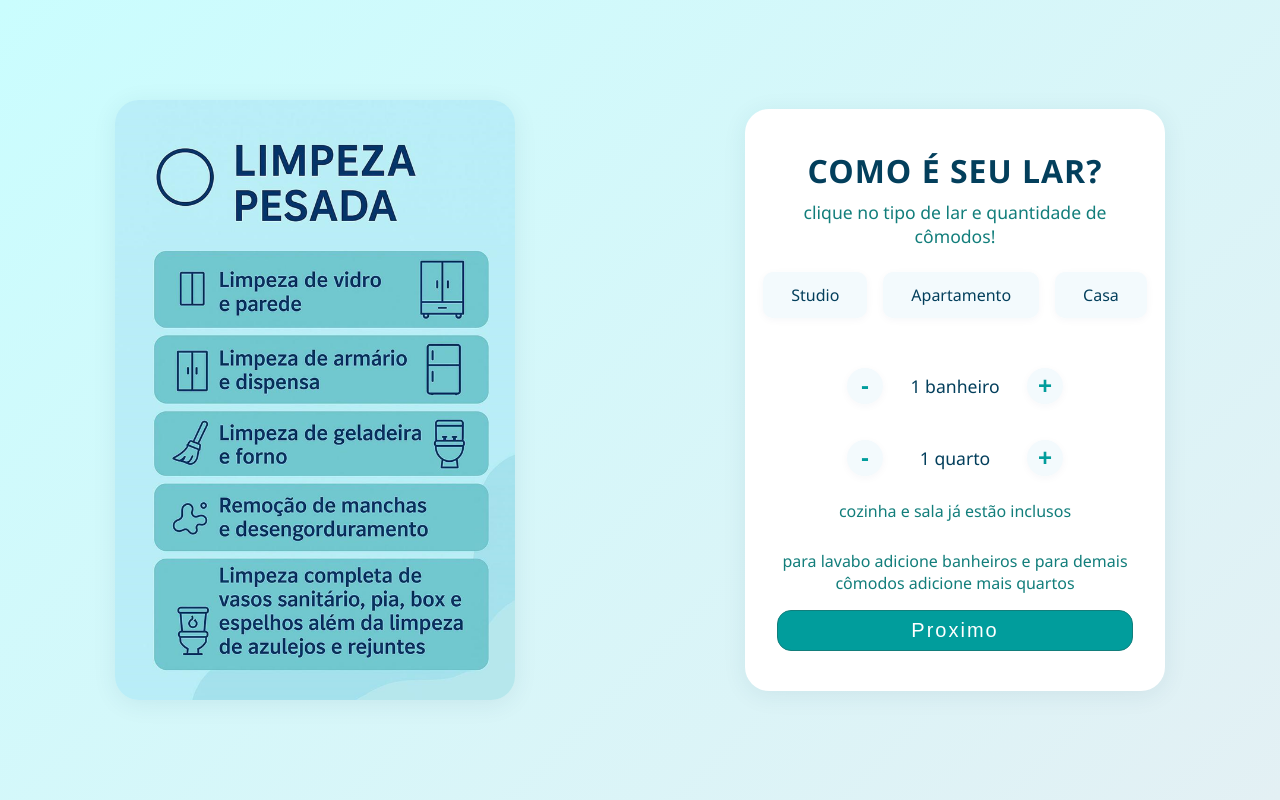
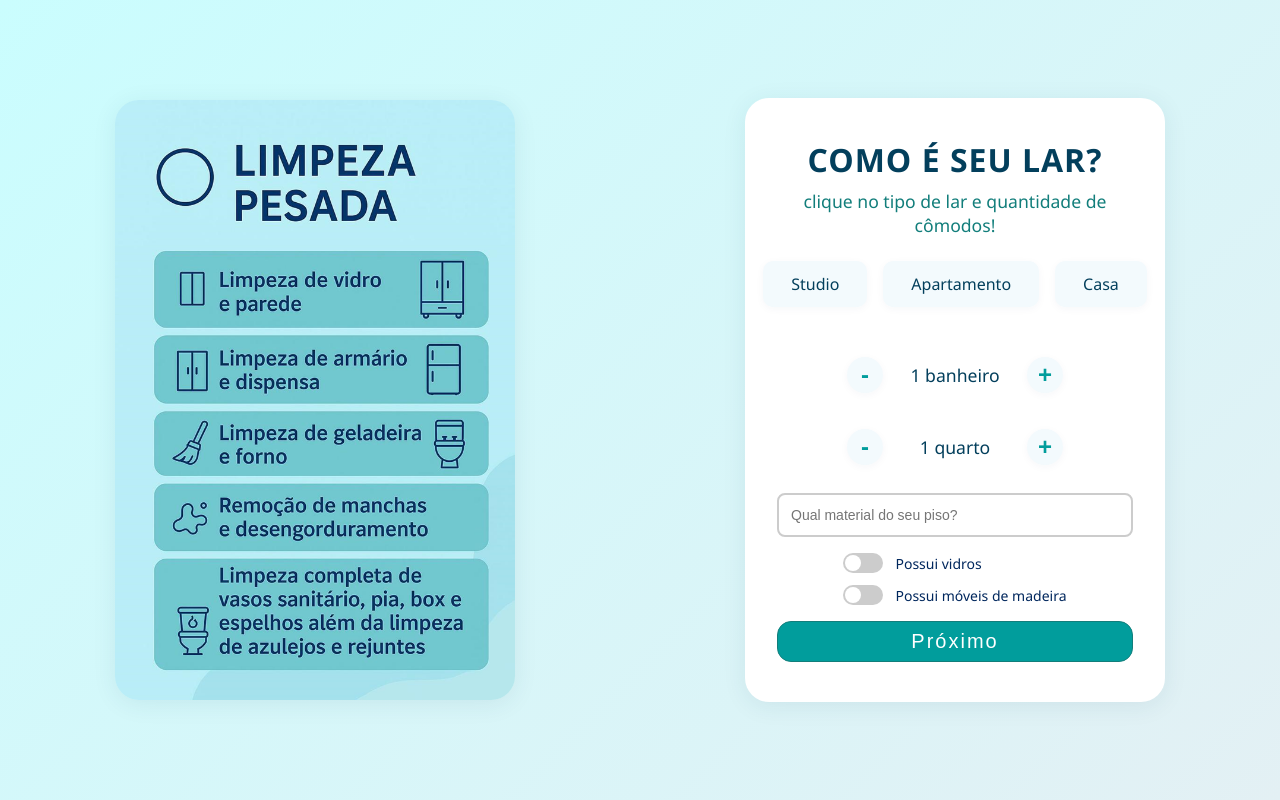
Before and after one commit to aldopedro/sumiclean, a Next.js app: page /home/pesada in a window 1280 px wide. Built offline with nearby package versions, Linux system fonts and the light colour scheme.

Commit message:
Ajustes layout

```diff
--- a/src/app/getway/pagamento/page.tsx
+++ b/src/app/getway/pagamento/page.tsx
@@ -2,6 +2,7 @@
 import { useRouter } from 'next/navigation';
 import { useState } from 'react';
 import styles from './page.module.css';
+import Image from 'next/image';
 
 export default function Pagamento() {
     const router = useRouter();
@@ -60,7 +61,7 @@ export default function Pagamento() {
 
           {pagamentoSelecionado === 'pix' && (
             <div className={styles.pixContainer}>
-              <img src="/qrcode.png" alt="QR Code Pix" className={styles.qrCode} />
+              <Image src="/qrcode.png" alt="QR Code Pix" className={styles.qrCode} />
               <p>Escaneie o QR Code para pagar via Pix</p>
             </div>
           )}
--- a/src/app/home/leve/leve.module.css
+++ b/src/app/home/leve/leve.module.css
@@ -8,10 +8,10 @@
 }
 
 .background {
-    background-image: url('/limpezaleve.png');
-    width: 400px;
-    height: 600px;
-    background-repeat: no-repeat;
+  background-image: url('/limpezaleve.png');
+  width: 400px;
+  height: 600px;
+  background-repeat: no-repeat;
   background-size: cover;
   background-position: center;
   border-radius: 24px;
@@ -79,7 +79,7 @@
   box-shadow: 0 2px 8px rgba(3, 63, 92, 0.04);
 }
 
-.typeButton input:checked + span {
+.typeButton input:checked+span {
   background: #019d9c;
   color: #fff;
   box-shadow: 0 4px 16px rgba(1, 157, 156, 0.10);
@@ -138,15 +138,84 @@
   margin-top: 16px;
 }
 
+.extraOptions {
+  display: flex;
+  flex-direction: column;
+  gap: 12px;
+  margin-top: 16px;
+}
+
+.switch {
+  display: flex;
+  align-items: center;
+  gap: 12px;
+  cursor: pointer;
+  user-select: none;
+}
+
+.switch input {
+  display: none;
+}
+
+/* Faixa do switch */
+.slider {
+  position: relative;
+  width: 40px;
+  height: 20px;
+  background-color: #ccc;
+  border-radius: 20px;
+  transition: background-color 0.3s;
+}
+
+/* Bolinha dentro */
+.slider::before {
+  content: "";
+  position: absolute;
+  height: 16px;
+  width: 16px;
+  left: 2px;
+  bottom: 2px;
+  background-color: white;
+  border-radius: 50%;
+  transition: transform 0.3s;
+}
+
+/* Quando marcado, muda cor e desliza */
+.switch input:checked + .slider {
+  background-color: #019d9c;
+}
+
+.switch input:checked + .slider::before {
+  transform: translateX(20px);
+}
+
+.switchText {
+  font-size: 14px;
+}
+.inputText {
+  width: 100%;
+  padding: 12px;
+  margin-top: 10px;
+  border: 2px solid #ccc;
+  border-radius: 8px;
+  font-size: 14px;
+}
+.inputText:focus {
+  outline: none;
+  border-color: #019d9c;
+}
+
 @media (max-width: 600px) {
   .container {
     padding: 24px 8px;
     max-width: 98vw;
   }
+
   .typeButton span {
     padding: 10px 10px;
     font-size: 0.95rem;
   }
+
   .counterLabel {
     min-width: 80px;
     font-size: 1rem;
--- a/src/app/home/pesada/page.tsx
+++ b/src/app/home/pesada/page.tsx
@@ -12,6 +12,7 @@ export default function Leve() {
     const [quartos, setQuartos] = useState(1);
     const [tipoSelecionado, setTipoSelecionado] = useState<number | null>(null);
     const { dados, setDados } = useAgendamento();
+
     function handleSubmit() {
         if (tipoSelecionado === null) return alert("Selecione o tipo");
 
@@ -22,14 +23,18 @@ function handleSubmit() {
             banheiros,
             quartos,
         }));
+        console.log(dados);
         router.push("/getway");
     }
+
     return (
         <div className={styles.main}>
             <div className={styles.background}></div>
             <div className={styles.container}>
                 <h3 className={styles.title}>COMO É SEU LAR?</h3>
                 <span className={styles.subtitle}>clique no tipo de lar e quantidade de cômodos!</span>
+
+                {/* Tipos */}
                 <div className={styles.typeButtons}>
                     {tipos.map((tipo, idx) => (
                         <label key={tipo} className={styles.typeButton}>
@@ -43,6 +48,8 @@ function handleSubmit() {
                         </label>
                     ))}
                 </div>
+
+                {/* Contador Banheiros */}
                 <div className={styles.counter}>
                     <button
                         className={styles.counterButton}
@@ -54,6 +61,8 @@ function handleSubmit() {
                         onClick={() => setBanheiros(b => b + 1)}
                     > + </button>
                 </div>
+
+                {/* Contador Quartos */}
                 <div className={styles.counter}>
                     <button
                         className={styles.counterButton}
@@ -65,9 +74,26 @@ function handleSubmit() {
                         onClick={() => setQuartos(q => q + 1)}
                     > + </button>
                 </div>
-                <span className={styles.infoText} >cozinha e sala já estão inclusos</span>
-                <span className={styles.infoText}><br/>para lavabo adicione banheiros e para demais cômodos adicione mais quartos</span>
-                <button className={styles.buttonSubmit} onClick={() => handleSubmit()}>Proximo</button>
+                <input
+                    type="text"
+                    placeholder="Qual material do seu piso?"
+                    className={styles.inputText}
+                />
+                <div className={styles.extraOptions}>
+                    <label className={styles.switch}>
+                        <input type="checkbox" />
+                        <span className={styles.slider}></span>
+                        <span className={styles.switchText}>Possui vidros</span>
+                    </label>
+
+                    <label className={styles.switch}>
+                        <input type="checkbox" />
+                        <span className={styles.slider}></span>
+                        <span className={styles.switchText}>Possui móveis de madeira</span>
+                    </label>
+                </div>
+
+                <button className={styles.buttonSubmit} onClick={handleSubmit}>Próximo</button>
             </div>
         </div>
     )
--- a/src/app/home/pesada/pesada.module.css
+++ b/src/app/home/pesada/pesada.module.css
@@ -8,10 +8,10 @@
 }
 
 .background {
-    background-image: url('/limpezapesada.png');
-    width: 400px;
-    height: 600px;
-    background-repeat: no-repeat;
+  background-image: url('/limpezapesada.png');
+  width: 400px;
+  height: 600px;
+  background-repeat: no-repeat;
   background-size: cover;
   background-position: center;
   border-radius: 24px;
@@ -79,7 +79,7 @@
   box-shadow: 0 2px 8px rgba(3, 63, 92, 0.04);
 }
 
-.typeButton input:checked + span {
+.typeButton input:checked+span {
   background: #019d9c;
   color: #fff;
   box-shadow: 0 4px 16px rgba(1, 157, 156, 0.10);
@@ -138,15 +138,84 @@
   margin-top: 16px;
 }
 
+.extraOptions {
+  display: flex;
+  flex-direction: column;
+  gap: 12px;
+  margin-top: 16px;
+}
+
+.switch {
+  display: flex;
+  align-items: center;
+  gap: 12px;
+  cursor: pointer;
+  user-select: none;
+}
+
+.switch input {
+  display: none;
+}
+
+/* Faixa do switch */
+.slider {
+  position: relative;
+  width: 40px;
+  height: 20px;
+  background-color: #ccc;
+  border-radius: 20px;
+  transition: background-color 0.3s;
+}
+
+/* Bolinha dentro */
+.slider::before {
+  content: "";
+  position: absolute;
+  height: 16px;
+  width: 16px;
+  left: 2px;
+  bottom: 2px;
+  background-color: white;
+  border-radius: 50%;
+  transition: transform 0.3s;
+}
+
+/* Quando marcado, muda cor e desliza */
+.switch input:checked + .slider {
+  background-color: #019d9c;
+}
+
+.switch input:checked + .slider::before {
+  transform: translateX(20px);
+}
+
+.switchText {
+  font-size: 14px;
+}
+.inputText {
+  width: 100%;
+  padding: 12px;
+  margin-top: 10px;
+  border: 2px solid #ccc;
+  border-radius: 8px;
+  font-size: 14px;
+}
+.inputText:focus {
+  outline: none;
+  border-color: #019d9c;
+}
+
 @media (max-width: 600px) {
   .container {
     padding: 24px 8px;
     max-width: 98vw;
   }
+
   .typeButton span {
     padding: 10px 10px;
     font-size: 0.95rem;
   }
+
   .counterLabel {
     min-width: 80px;
     font-size: 1rem;
--- a/src/app/layout.tsx
+++ b/src/app/layout.tsx
@@ -22,7 +22,7 @@ import { AgendamentoProvider } from "../../src/app/context/contextApi";
 export default function RootLayout({ children }: { children: React.ReactNode }) {
   return (
     <html lang="pt-BR">
-      <body>
+      <body className={`${geistSans.variable} ${geistMono.variable}`}>
         <AgendamentoProvider>
           {children}
         </AgendamentoProvider>
--- a/src/app/page.module.css
+++ b/src/app/page.module.css
@@ -1,5 +1,5 @@
 .background {
-  background-image: url("../../public/background.png");
+  background-image: url("/background.png");
   width: 100vw;
   height: 100vh;
   position: fixed;
--- a/src/app/page.tsx
+++ b/src/app/page.tsx
@@ -1,6 +1,5 @@
 'use client'
 import styles from "./page.module.css";
-import {useState} from "react"
 import {useRouter} from "next/navigation";
 
 export default function Home() {
```
Also changed, not shown: src/app/end/page.module.css (+15 -0 lines), src/app/end/page.tsx (+7 -0 lines), src/app/home/leve/page.tsx (+31 -5 lines). Lines whose indentation alone changed are shown as unchanged.
